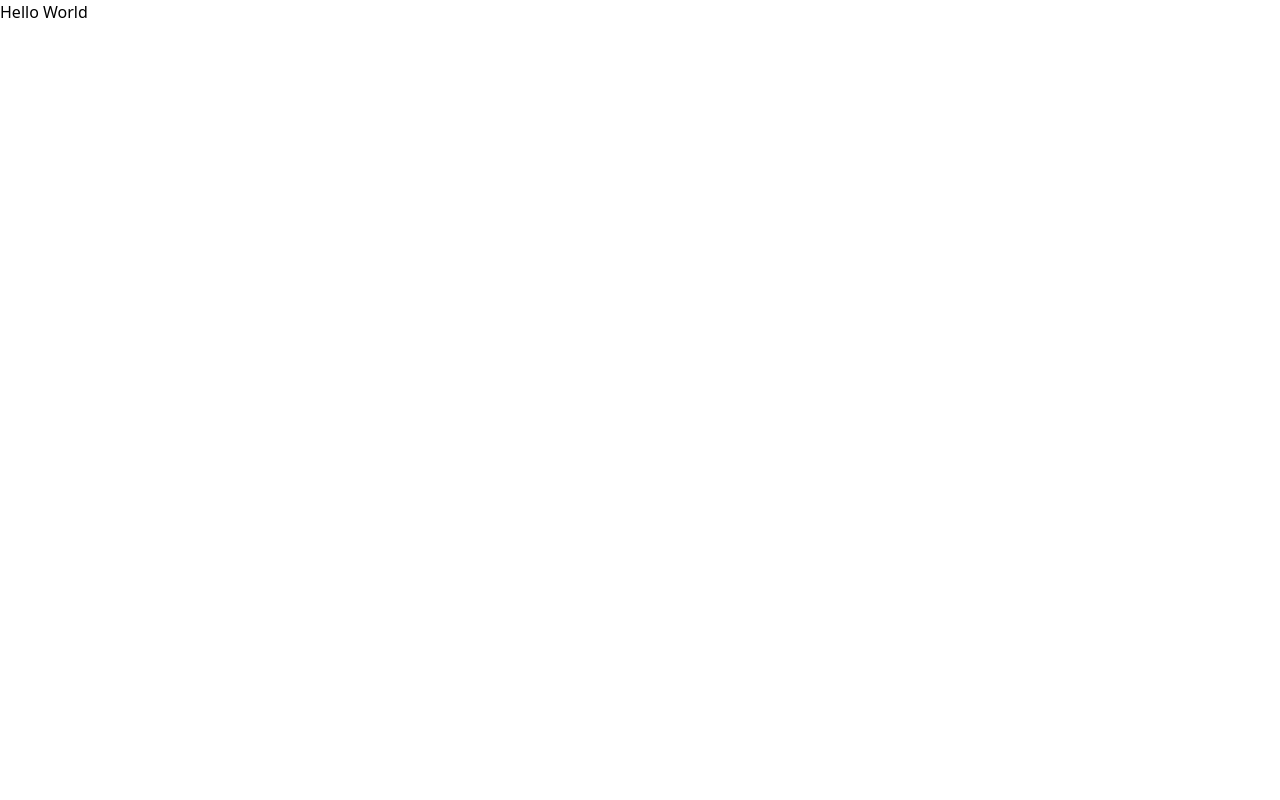
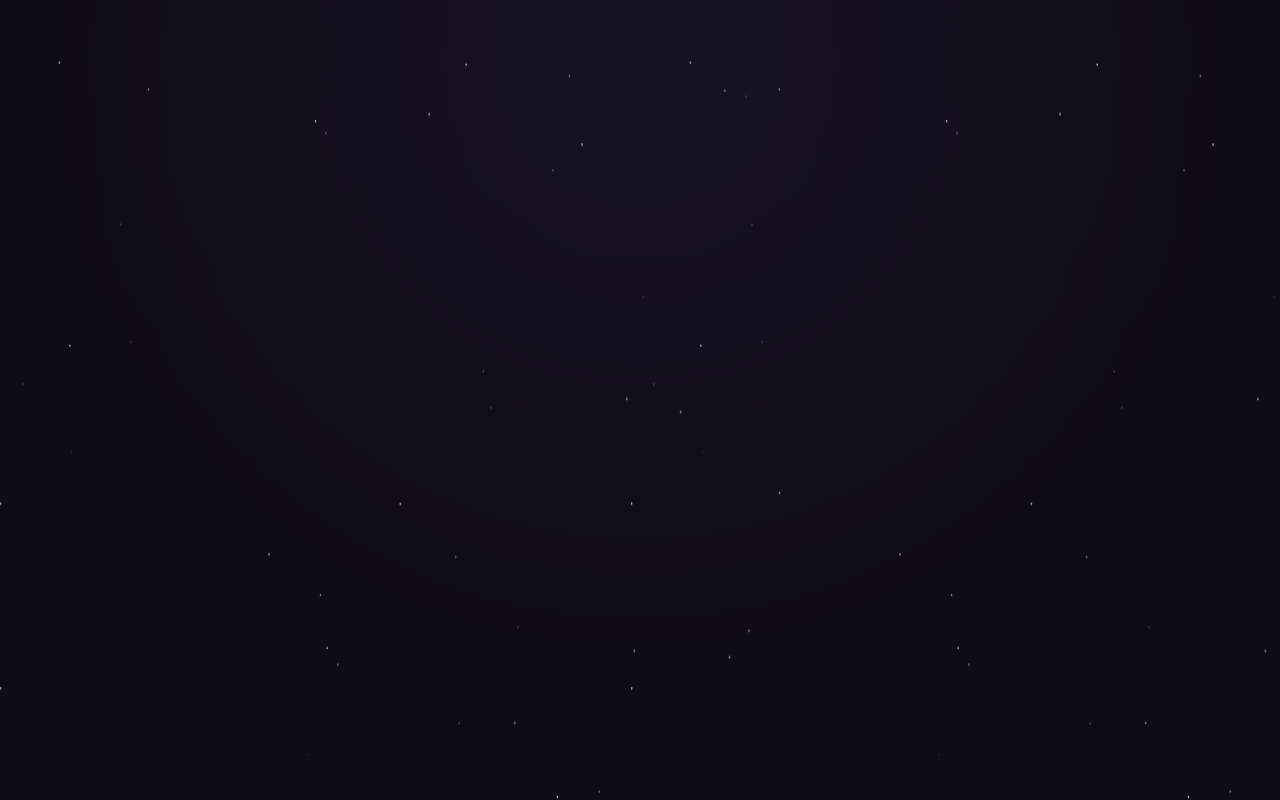
Before and after one commit to MuhammadZaeemNaveedSheikh/SyndicateComingSoon, a React (Vite) app: page / in a window 1280 px wide. Built offline with nearby package versions, Linux system fonts and the light colour scheme.

Commit message:
Add background

```diff
--- a/src/App.jsx
+++ b/src/App.jsx
@@ -1,7 +1,9 @@
+import Gradient from "./assets/bg-gradient.svg"
+
 function App() {
   return (
     <>
-      <h1 className="font-bold text-3xl">Hello World</h1>
+      <img src={Gradient} className="absolute -top-32" />
     </>
   )
 }
--- a/src/index.css
+++ b/src/index.css
@@ -1,3 +1,8 @@
 @tailwind base;
 @tailwind components;
 @tailwind utilities;
+
+body {
+  background-image: url('./assets/bg-stars.png');
+  background-color: #0E0C14;
+}
```
